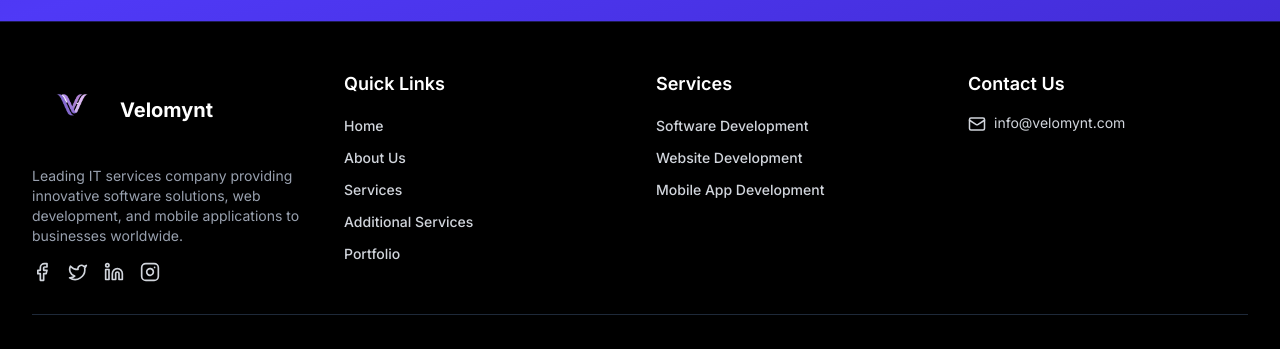
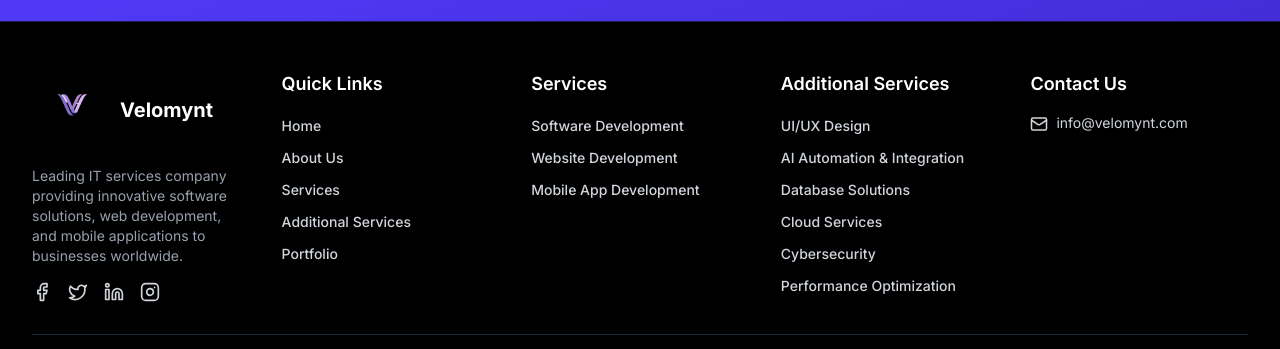
Before and after one commit to amrutabargal/velomyntcompany, a React (Vite) app: page / in a window 1280 px wide. Shown: the part 4657-5006 px from the top of the page. Built offline with nearby package versions, Linux system fonts and the light colour scheme.

Commit message:
added code

```diff
--- a/src/app/components/Footer.jsx
+++ b/src/app/components/Footer.jsx
@@ -7,7 +7,7 @@ export function Footer({ onNavigate }) {
   return (
     <footer className="bg-black text-gray-300 border-t border-indigo-900/60">
       <div className="max-w-7xl mx-auto px-4 sm:px-6 lg:px-8 py-8 sm:py-12">
-        <div className="grid grid-cols-1 sm:grid-cols-2 lg:grid-cols-4 gap-6 sm:gap-8">
+        <div className="grid grid-cols-1 sm:grid-cols-2 lg:grid-cols-5 gap-6 sm:gap-8">
           {/* Company Info */}
           <div>
             <div className="flex items-center mb-4">
@@ -127,6 +127,61 @@ export function Footer({ onNavigate }) {
             </ul>
           </div>
 
+          {/* Additional Services */}
+          <div>
+            <h3 className="text-white font-semibold mb-4">Additional Services</h3>
+            <ul className="space-y-2">
+              <li>
+                <button
+                  onClick={() => onNavigate("additional-services")}
+                  className="text-sm hover:text-indigo-400 transition-colors"
+                >
+                  UI/UX Design
+                </button>
+              </li>
+              <li>
+                <button
+                  onClick={() => onNavigate("additional-services")}
+                  className="text-sm hover:text-indigo-400 transition-colors"
+                >
+                  AI Automation & Integration
+                </button>
+              </li>
+              <li>
+                <button
+                  onClick={() => onNavigate("additional-services")}
+                  className="text-sm hover:text-indigo-400 transition-colors"
+                >
+                  Database Solutions
+                </button>
+              </li>
+              <li>
+                <button
+                  onClick={() => onNavigate("additional-services")}
+                  className="text-sm hover:text-indigo-400 transition-colors"
+                >
+                  Cloud Services
+                </button>
+              </li>
+              <li>
+                <button
+                  onClick={() => onNavigate("additional-services")}
+                  className="text-sm hover:text-indigo-400 transition-colors"
+                >
+                  Cybersecurity
+                </button>
+              </li>
+              <li>
+                <button
+                  onClick={() => onNavigate("additional-services")}
+                  className="text-sm hover:text-indigo-400 transition-colors"
+                >
+                  Performance Optimization
+                </button>
+              </li>
+            </ul>
+          </div>
+
           {/* Contact Info */}
           <div>
             <h3 className="text-white font-semibold mb-4">Contact Us</h3>
```
Also changed, not shown: src/app/components/AboutPage.jsx (+4 -4 lines), 7 other files (tests, documents, lock files or other folders).
